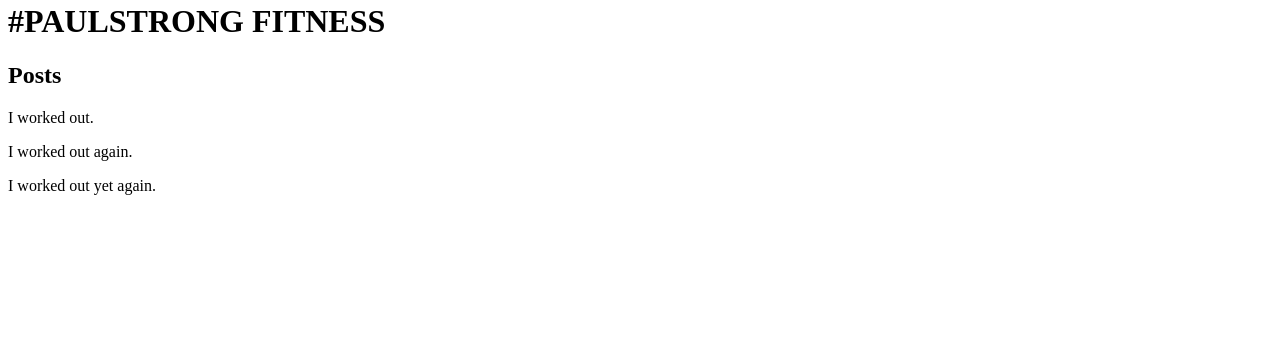
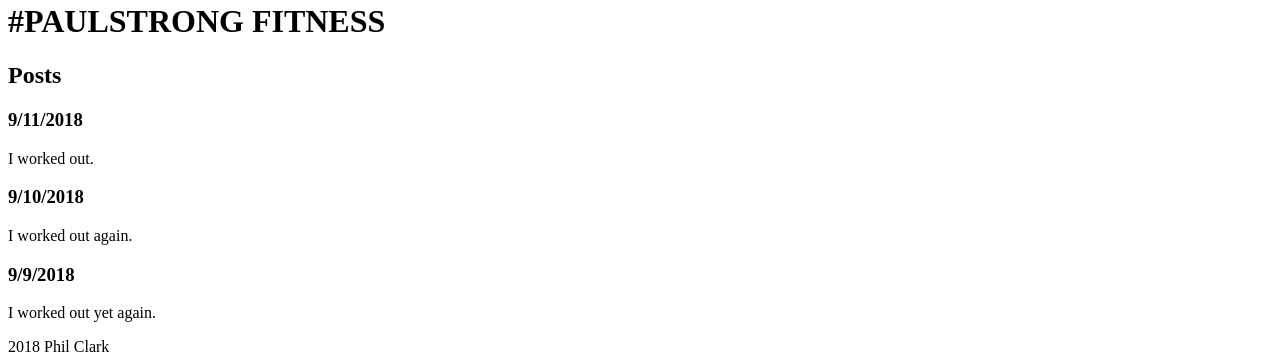
Before and after one commit to clarkp08/paulstrong, a plain HTML site: page index.html in a window 1280 px wide. Shown: the part 844-1208 px from the top of the page. Before the commit the page ends 1055 px from the top, so only its background shows below. Drawn offline with Linux system fonts and the light colour scheme.

Commit message:
readme update

```diff
--- a/index.html
+++ b/index.html
@@ -8,9 +8,14 @@
 	<img src="images/logo.png">
 		<h1>#PAULSTRONG FITNESS</h1>
 			<h2>Posts</h2>
-				<p>I worked out.</p>
-				<p>I worked out again.</p>
-				<p>I worked out yet again.</p>
+				<h3>9/11/2018</h3>
+					<p>I worked out.</p>
+				<h3>9/10/2018</h3>
+					<p>I worked out again.</p>
+				<h3>9/9/2018</h3>
+					<p>I worked out yet again.</p>
+
+		<footer>2018 Phil Clark</footer>
 
 </body>
 </html>
```
Also changed, not shown: 1 other file.
